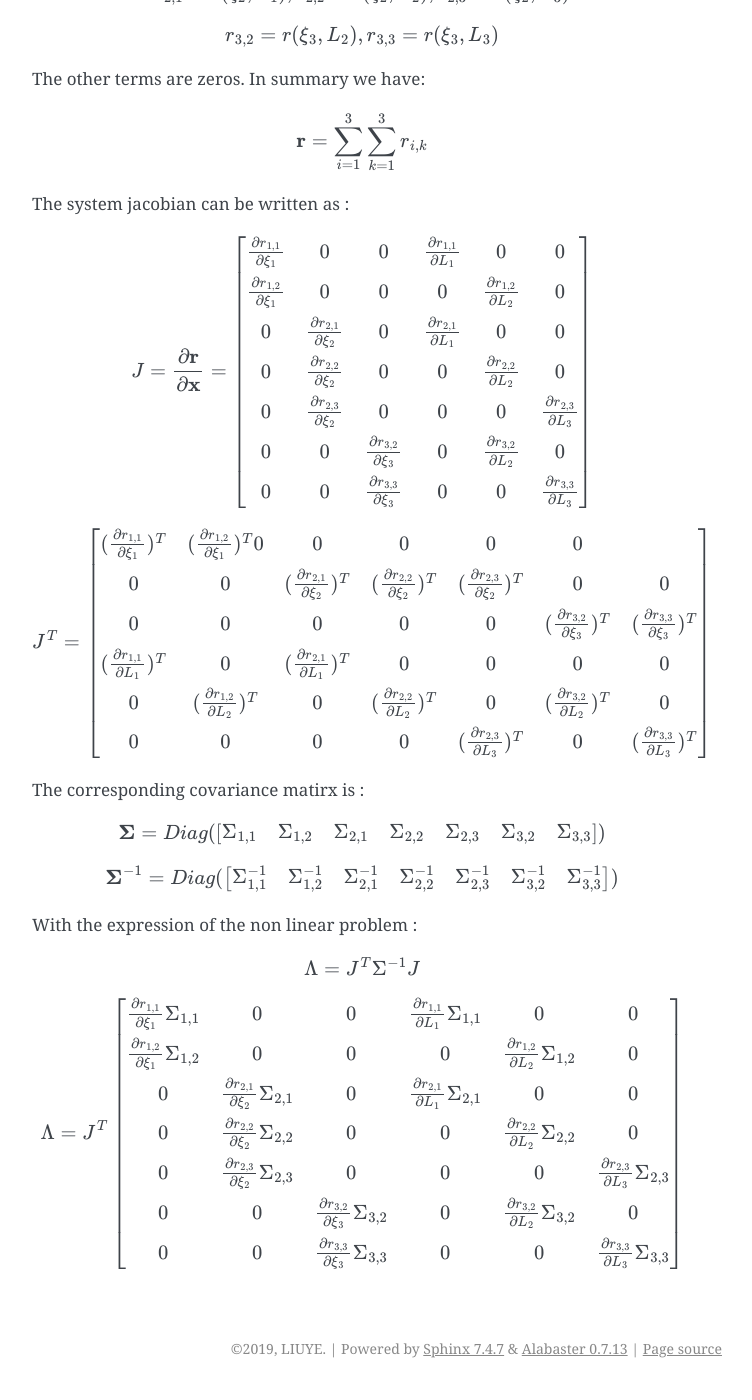
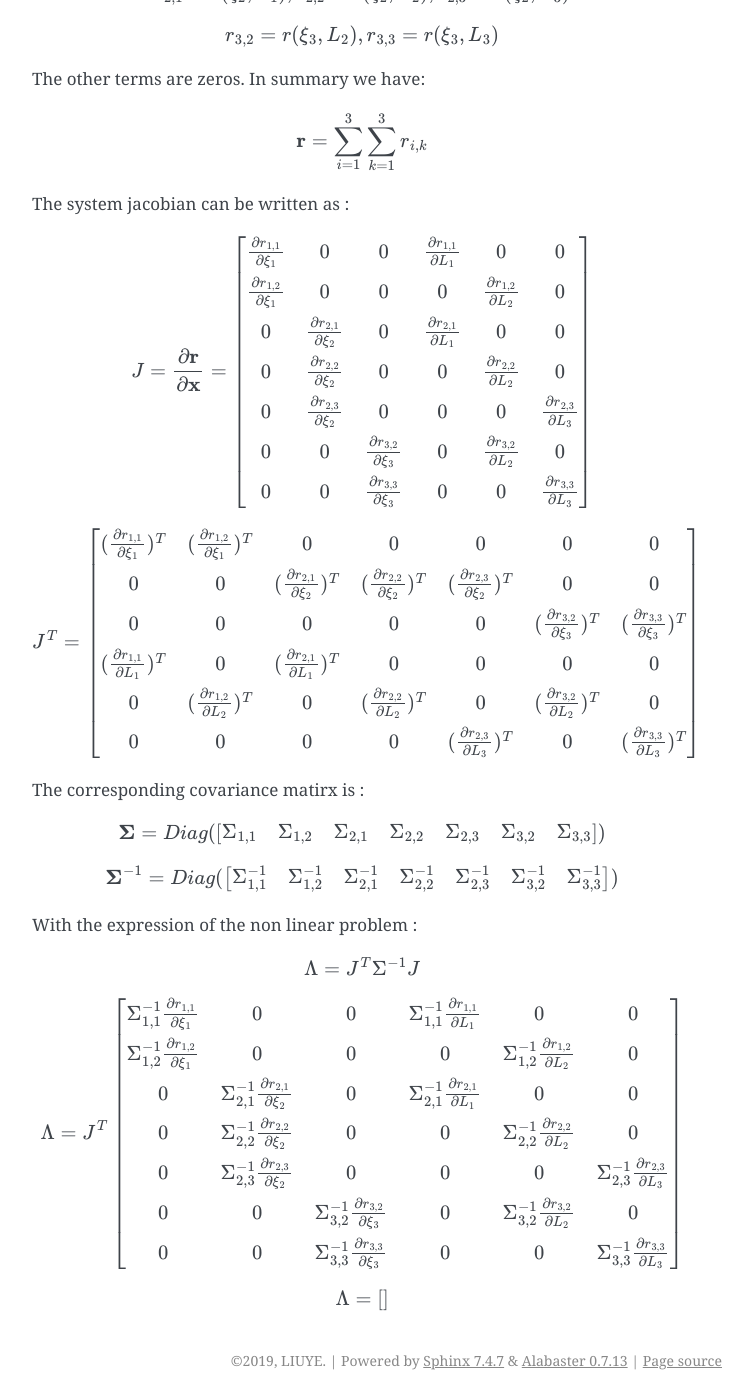
Before and after one commit to gggliuye/VIO, a Sphinx documentation site: the page built from docs/deepblue/VIO.rst, in a window 1280 px wide and 1400 px high, scrolled down 690 px. Shown: the whole window, without its empty margins (388-1140 px from the left). Built offline with Sphinx 7.4.7, drawn with Linux system fonts in a browser that asks for light colours.

Commit message:
Update VIO.rst

```diff
--- a/docs/deepblue/VIO.rst
+++ b/docs/deepblue/VIO.rst
@@ -47,7 +47,7 @@ The system jacobian can be written as :
 .. math::
     J^{T}
     = \begin{bmatrix}
-    (\frac{\partial r_{1,1}}{\partial \xi_{1}})^{T} & (\frac{\partial r_{1,2}}{\partial \xi_{1}})^{T} 0 & 0 & 0 & 0 & 0 \\
+    (\frac{\partial r_{1,1}}{\partial \xi_{1}})^{T} & (\frac{\partial r_{1,2}}{\partial \xi_{1}})^{T} & 0 & 0 & 0 & 0 & 0 \\
     0 & 0 & (\frac{\partial r_{2,1}}{\partial \xi_{2}})^{T} & (\frac{\partial r_{2,2}}{\partial \xi_{2}})^{T} & (\frac{\partial r_{2,3}}{\partial \xi_{2}})^{T} & 0 & 0  \\
     0 & 0 & 0 & 0 & 0 & (\frac{\partial r_{3,2}}{\partial \xi_{3}})^{T} & (\frac{\partial r_{3,3}}{\partial \xi_{3}})^{T} \\
     (\frac{\partial r_{1,1}}{\partial L_{1}})^{T} & 0 & (\frac{\partial r_{2,1}}{\partial L_{1}})^{T} & 0 & 0 & 0 & 0 \\
@@ -75,13 +75,19 @@ With the expression of the non linear problem :
 .. math::
     \Lambda = J^{T}
      \begin{bmatrix}
-    \frac{\partial r_{1,1}}{\partial \xi_{1}}\Sigma_{1,1} & 0 & 0 & \frac{\partial r_{1,1}}{\partial L_{1}}\Sigma_{1,1} & 0 & 0 \\
-    \frac{\partial r_{1,2}}{\partial \xi_{1}}\Sigma_{1,2}  & 0 & 0 & 0 & \frac{\partial r_{1,2}}{\partial L_{2}}\Sigma_{1,2} & 0 \\
-    0 & \frac{\partial r_{2,1}}{\partial \xi_{2}}\Sigma_{2,1} & 0 & \frac{\partial r_{2,1}}{\partial L_{1}}\Sigma_{2,1} & 0 & 0 \\
-    0 & \frac{\partial r_{2,2}}{\partial \xi_{2}}\Sigma_{2,2} & 0 & 0 & \frac{\partial r_{2,2}}{\partial L_{2}}\Sigma_{2,2} & 0 \\
-    0 & \frac{\partial r_{2,3}}{\partial \xi_{2}}\Sigma_{2,3} & 0 & 0 & 0 & \frac{\partial r_{2,3}}{\partial L_{3}}\Sigma_{2,3} \\
-    0 & 0 & \frac{\partial r_{3,2}}{\partial \xi_{3}}\Sigma_{3,2} & 0 & \frac{\partial r_{3,2}}{\partial L_{2}}\Sigma_{3,2} & 0 \\
-    0 & 0 & \frac{\partial r_{3,3}}{\partial \xi_{3}}\Sigma_{3,3} & 0 & 0 & \frac{\partial r_{3,3}}{\partial L_{3}}\Sigma_{3,3}
+    \Sigma_{1,1}^{-1}\frac{\partial r_{1,1}}{\partial \xi_{1}} & 0 & 0 & \Sigma_{1,1}^{-1}\frac{\partial r_{1,1}}{\partial L_{1}} & 0 & 0 \\
+    \Sigma_{1,2}^{-1}\frac{\partial r_{1,2}}{\partial \xi_{1}}  & 0 & 0 & 0 & \Sigma_{1,2}^{-1}\frac{\partial r_{1,2}}{\partial L_{2}} & 0 \\
+    0 & \Sigma_{2,1}^{-1}\frac{\partial r_{2,1}}{\partial \xi_{2}} & 0 & \Sigma_{2,1}^{-1}\frac{\partial r_{2,1}}{\partial L_{1}} & 0 & 0 \\
+    0 & \Sigma_{2,2}^{-1}\frac{\partial r_{2,2}}{\partial \xi_{2}} & 0 & 0 & \Sigma_{2,2}^{-1}\frac{\partial r_{2,2}}{\partial L_{2}} & 0 \\
+    0 & \Sigma_{2,3}^{-1}\frac{\partial r_{2,3}}{\partial \xi_{2}} & 0 & 0 & 0 & \Sigma_{2,3}^{-1}\frac{\partial r_{2,3}}{\partial L_{3}} \\
+    0 & 0 & \Sigma_{3,2}^{-1}\frac{\partial r_{3,2}}{\partial \xi_{3}} & 0 & \Sigma_{3,2}^{-1}\frac{\partial r_{3,2}}{\partial L_{2}} & 0 \\
+    0 & 0 & \Sigma_{3,3}^{-1}\frac{\partial r_{3,3}}{\partial \xi_{3}} & 0 & 0 & \Sigma_{3,3}^{-1}\frac{\partial r_{3,3}}{\partial L_{3}}
     \end{bmatrix}
 
 .. math::
+    \Lambda =
+    \begin{bmatrix}
+
+
+
+    \end{bmatrix}
```
